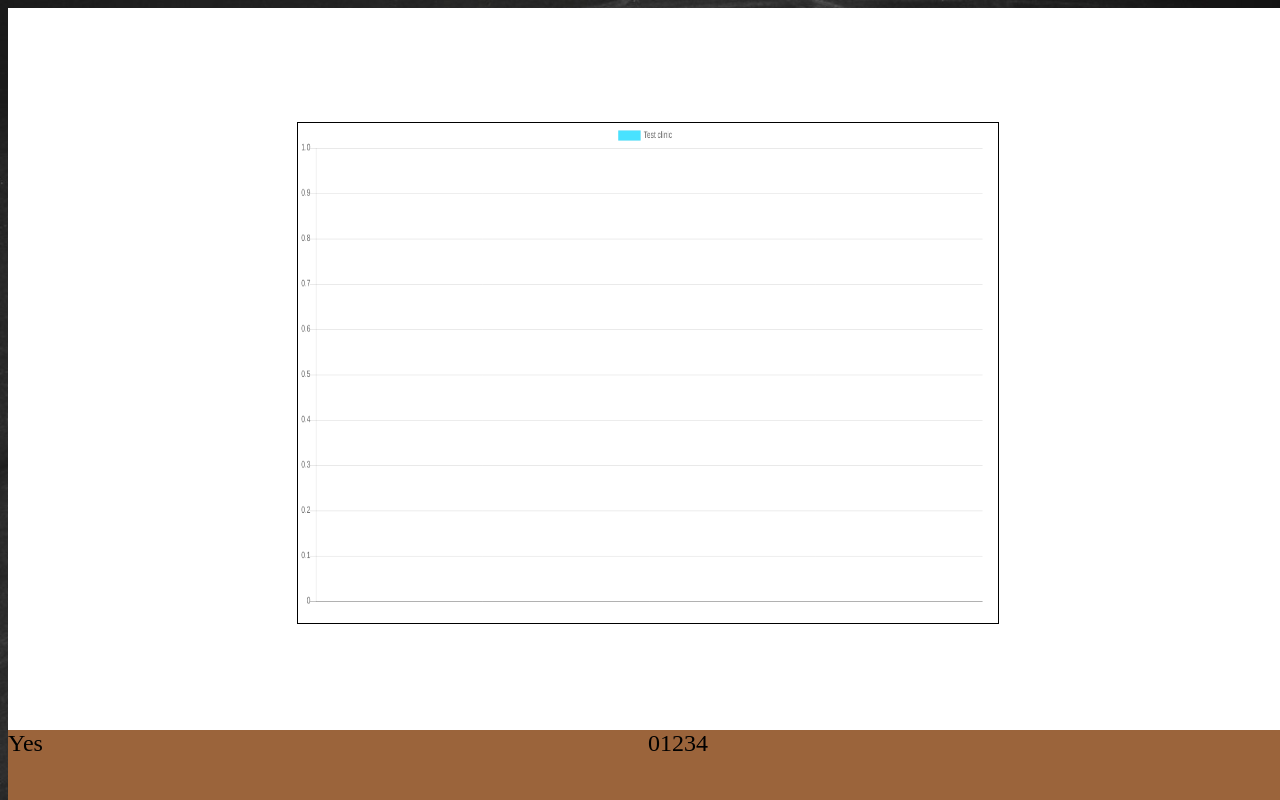
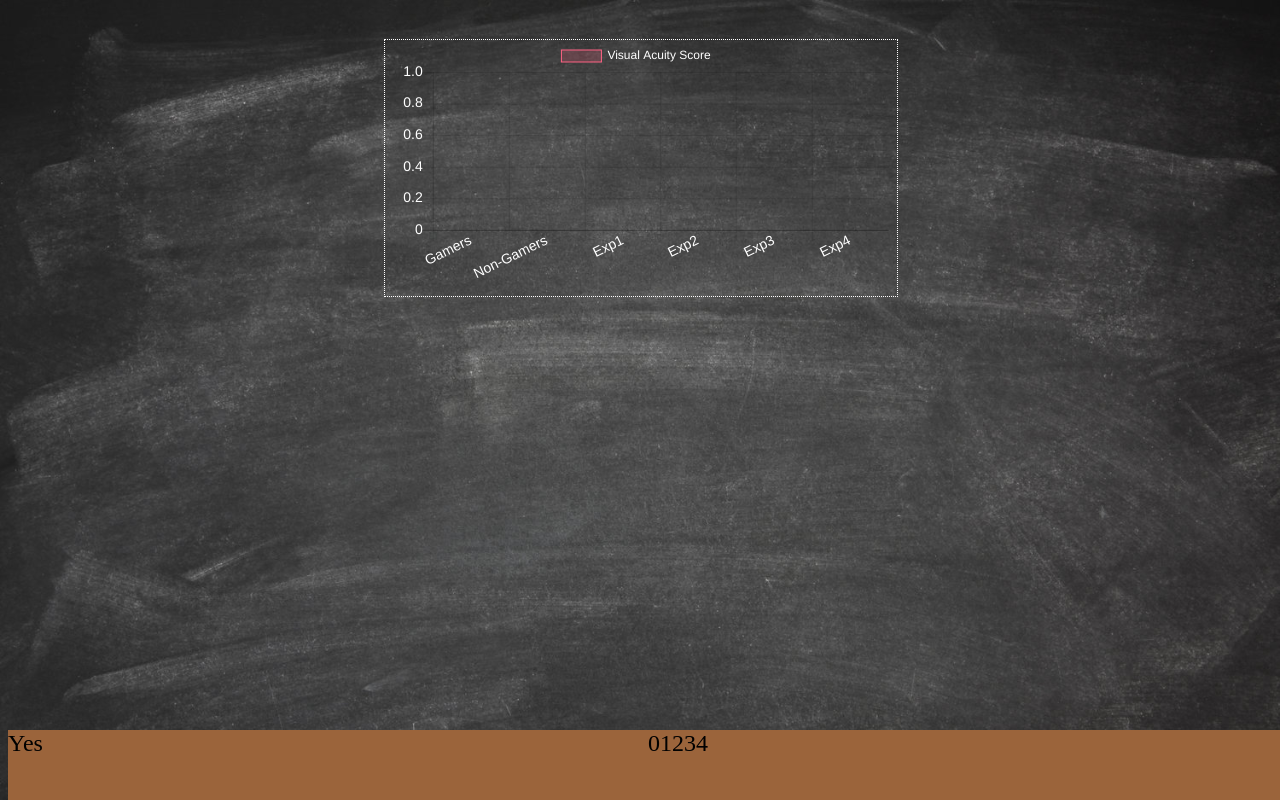
Before and after one commit to Alexandre2810/visual, a PHP site: page / in a window 1280 px wide. Run offline with PHP 8.4, Linux system fonts and the light colour scheme; data that the repository does not hold is empty; some libraries are stand-ins or nearby versions.

Commit message:
front modification

```diff
--- a/css/index.css
+++ b/css/index.css
@@ -13,16 +13,23 @@ footer {
 }
 
 #container {
-    position: absolute;
+    position: relative;
+    margin: auto;
+    height: 40vh;
+    width: 40vw;
+    /*position: absolute;
     height: calc(100% - 70px);
     width: 100%;
     background-color: white;
     overflow: hidden;
 }
+*/
+}
 
 
 #acuity {
     position: absolute;
+    opacity:1;
     /* width: 500px;
     height: 500px; */
     margin: auto;
@@ -30,16 +37,17 @@ footer {
     left: 0;
     right: 0;
     bottom: 0;
-    border: black solid 1px;
+    border: white dotted 1px;
 }
 
 
 
-canvas {
+/*canvas {
     display: block;
     width: 700px !important;
     height: 500px !important;
 }
+*/
 
 #sound {
     position: absolute;
--- a/index.php
+++ b/index.php
@@ -40,13 +40,27 @@
                     }
                     console.log(score)
                     var chartdata = {
-                        labels: joueurs,
+                        labels: ['Gamers','Non-Gamers','Exp1','Exp2','Exp3', 'Exp4'],
                         datasets: [
                             {
-                                label: 'Test clinic',
+                                label: 'Visual Acuity Score',
                                 data: score,
-                                backgroundColor: '#49e2ff',
-                                borderColor: '#46d5f1',
+                                backgroundColor: [
+                                    'rgba(255, 99, 132, 0.2)',
+                                    'rgba(54, 162, 235, 0.2)',
+                                    'rgba(255, 206, 86, 0.2)',
+                                    'rgba(75, 192, 192, 0.2)',
+                                    'rgba(153, 102, 255, 0.2)',
+                                    'rgba(255, 159, 64, 0.2)'
+                                ],
+                                borderColor: [
+                                    'rgba(255, 99, 132, 1)',
+                                    'rgba(54, 162, 235, 1)',
+                                    'rgba(255, 206, 86, 1)',
+                                    'rgba(75, 192, 192, 1)',
+                                    'rgba(153, 102, 255, 1)',
+                                    'rgba(255, 159, 64, 1)'
+                                ],
                                 hoverBackgroundColor: '#CCCCCC',
                                 hoverBorderColor: '#666666',
                                 borderWidth: 1
@@ -60,10 +74,25 @@
                         type: 'bar',
                         data: chartdata,
                         options: {
+                            legend:{
+                                labels:{
+                                    fontColor:'rgb(255, 255, 255)'
+                                }
+                            },
                             scales: {
                                 yAxes: [{
                                     ticks: {
+                                        fontSize:14,
+                                        fontColor: "white",
                                         beginAtZero: true
+                                    }
+                                }],
+                                xAxes: [{
+                                    ticks: {
+                                    fontColor: "white",
+                                    fontSize: 14,
+                                    stepSize: 1,
+                                    beginAtZero: true
                                     }
                                 }]
                             }
--- a/js/index.js
+++ b/js/index.js
@@ -2,6 +2,7 @@ var ctx = document.getElementById('acuity').getContext('2d');
 
 
 var acuityGraph = new Chart(ctx, {
+    scaleFontColor: "white",
     type: 'bar',
     data: {
         labels: ['Gamer', 'Non Gamer'],
@@ -16,7 +17,7 @@ var acuityGraph = new Chart(ctx, {
                 'rgba(255, 99, 132, 1)',
                 'rgba(54, 162, 235, 1)'
             ],
-            borderWidth: 1
+            borderWidth: 2
         }]
     },
     options: {
```
